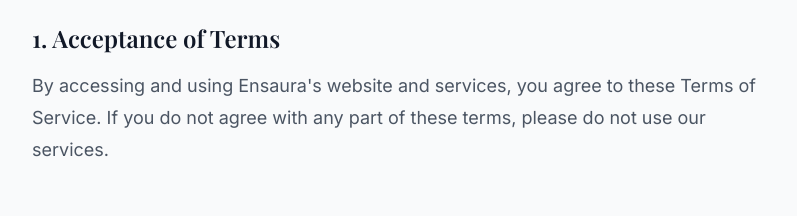
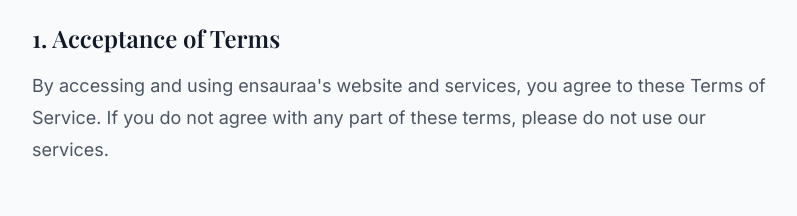
Before and after one commit to dhruvshibhare/ensaura2, a Next.js app: page /terms in a window 1280 px wide. Shown: the part 287-503 px from the top of the page, without its empty margins (192-989 px from the left). Built offline with nearby package versions, Linux system fonts and the light colour scheme.

Commit message:
Update page.tsx

```diff
--- a/app/terms/page.tsx
+++ b/app/terms/page.tsx
@@ -32,7 +32,7 @@
             <section className="mb-8">
               <h2 className="text-2xl font-semibold text-gray-900 mb-4">1. Acceptance of Terms</h2>
               <p className="text-gray-600">
-                By accessing and using Ensaura's website and services, you agree to these Terms of Service. If you do not agree with any part of these terms, please do not use our services.
+                By accessing and using ensauraa's website and services, you agree to these Terms of Service. If you do not agree with any part of these terms, please do not use our services.
               </p>
             </section>
 
@@ -71,7 +71,7 @@
               <h2 className="text-2xl font-semibold text-gray-900 mb-4">6. Contact Information</h2>
               <p className="text-gray-600">
                 For any questions regarding these Terms of Service, please contact us:<br />
-                Email: hello@ensaura.com<br />
+                Email: ensauraa@gmail.com<br />
                 Phone: +91 8882930034
               </p>
             </section>
```
